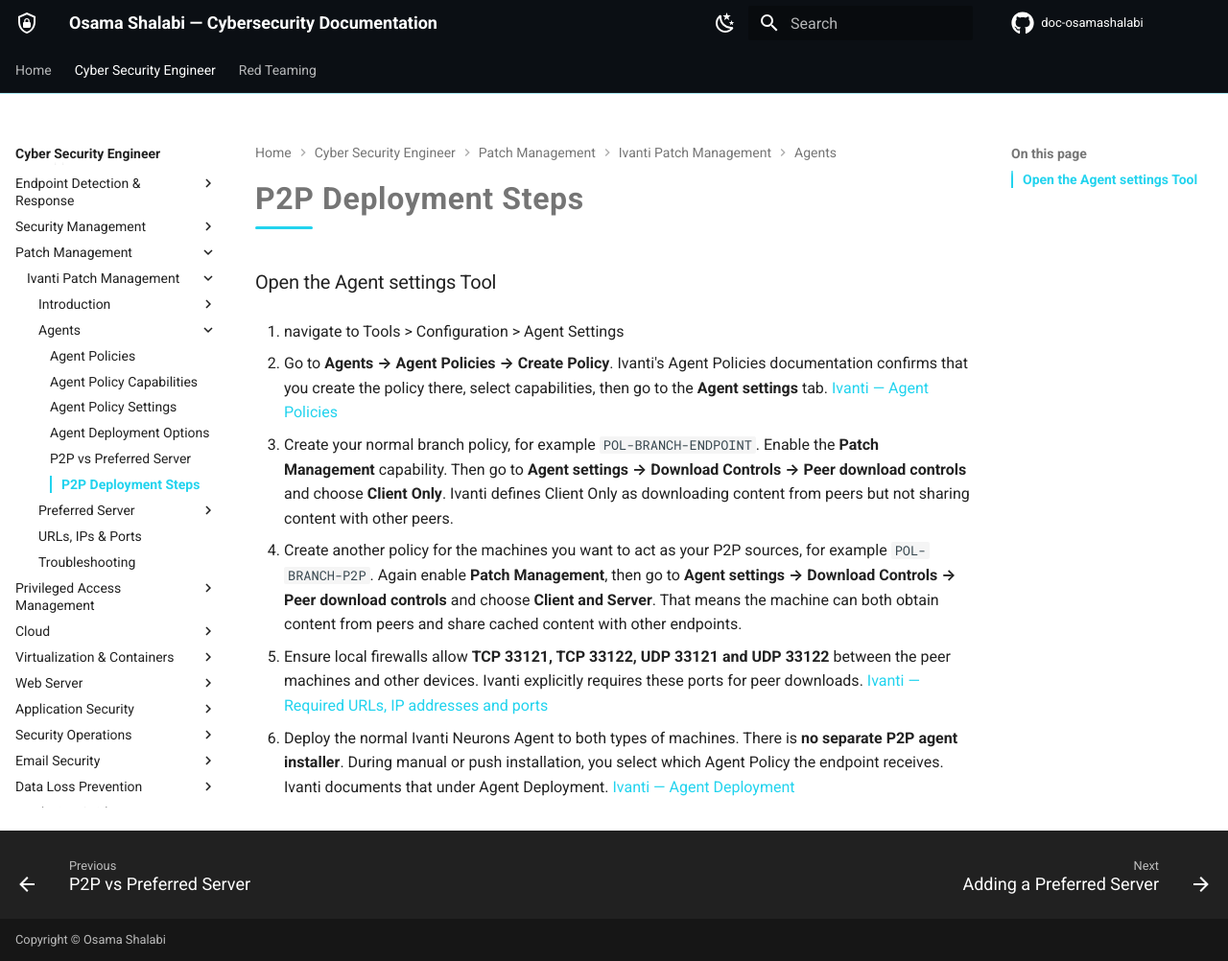
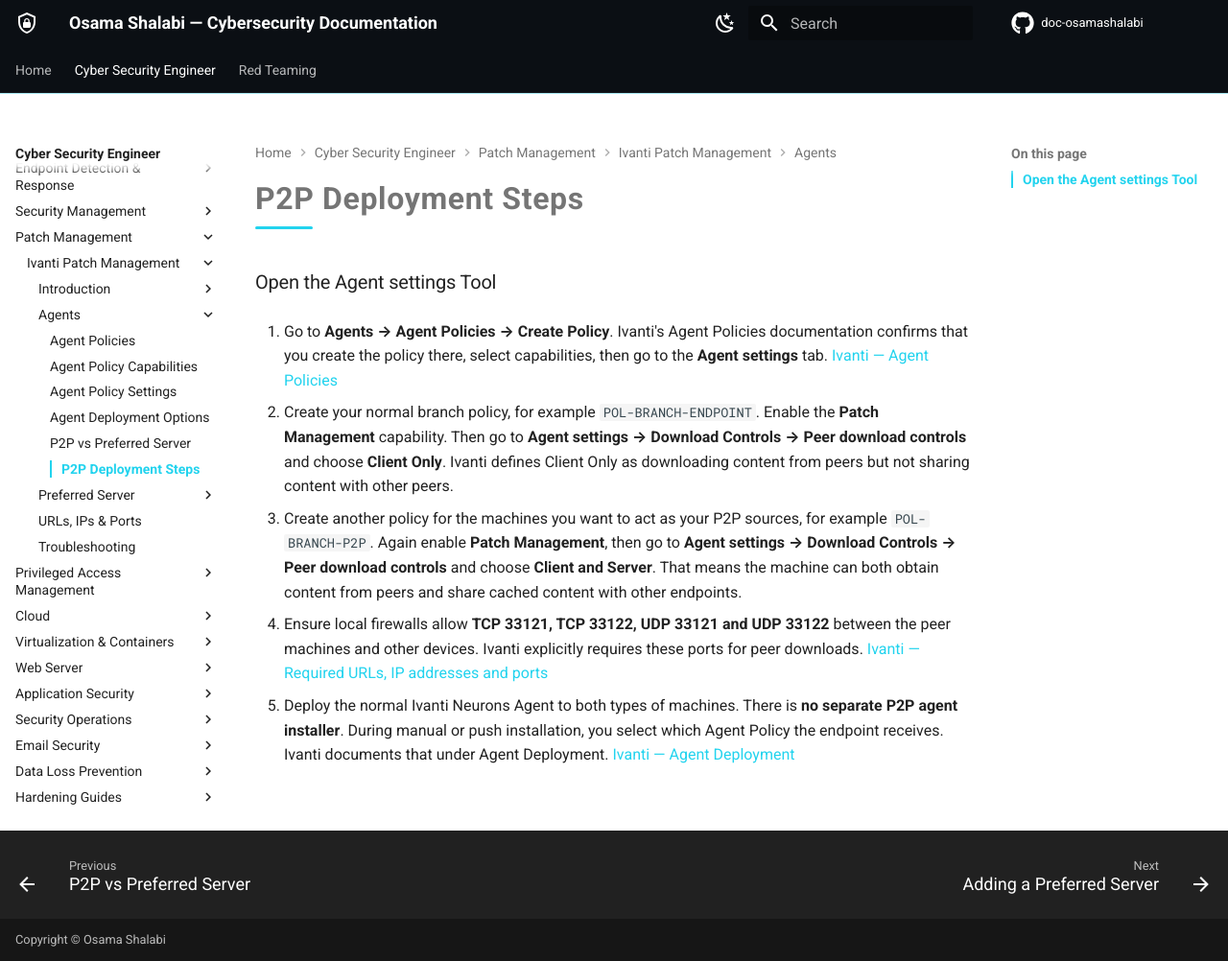
Before and after one commit to osamashalabi432-png/doc-osamashalabi, an MkDocs documentation site: the page built from docs/cyber-security-engineer/patch-management/ivanti/Agents/P2P deployment steps.md, in a window 1280 px wide and 1002 px high. Shown: the whole window at 96% size. Built offline with MkDocs 1.6.1 and Material for MkDocs 9.7.7, drawn with Linux system fonts in a browser that asks for light colours; comment, search, counter and statistics services are not loaded.

Commit message:
vault backup: 2026-10-03 19:08:45

```diff
--- a/docs/cyber-security-engineer/patch-management/ivanti/Agents/P2P deployment steps.md
+++ b/docs/cyber-security-engineer/patch-management/ivanti/Agents/P2P deployment steps.md
@@ -1,18 +1,11 @@
 ### Open the Agent settings Tool
-1. navigate to Tools > Configuration > Agent Settings
 
+1. Go to **Agents → Agent Policies → Create Policy**. Ivanti's Agent Policies documentation confirms that you create the policy there, select capabilities, then go to the **Agent settings** tab.      [Ivanti — Agent Policies](https://help.ivanti.com/ht/help/en_US/CLOUD/vNow/agent-policies.htm?utm_source=chatgpt.com)
 
+2. Create your normal branch policy, for example `POL-BRANCH-ENDPOINT`. Enable the **Patch Management** capability. Then go to **Agent settings → Download Controls → Peer download controls** and choose **Client Only**. Ivanti defines Client Only as downloading content from peers but not sharing content with other peers.
 
+3. Create another policy for the machines you want to act as your P2P sources, for example `POL-BRANCH-P2P`. Again enable **Patch Management**, then go to **Agent settings → Download Controls → Peer download controls** and choose **Client and Server**. That means the machine can both obtain content from peers and share cached content with other endpoints.
 
+4. Ensure local firewalls allow **TCP 33121, TCP 33122, UDP 33121 and UDP 33122** between the peer machines and other devices. Ivanti explicitly requires these ports for peer downloads.      [Ivanti — Required URLs, IP addresses and ports](https://help.ivanti.com/ht/help/en_US/CLOUD/vNow/platform-allowlist.htm?utm_source=chatgpt.com)
 
-
-
-2. Go to **Agents → Agent Policies → Create Policy**. Ivanti's Agent Policies documentation confirms that you create the policy there, select capabilities, then go to the **Agent settings** tab.      [Ivanti — Agent Policies](https://help.ivanti.com/ht/help/en_US/CLOUD/vNow/agent-policies.htm?utm_source=chatgpt.com)
-
-3. Create your normal branch policy, for example `POL-BRANCH-ENDPOINT`. Enable the **Patch Management** capability. Then go to **Agent settings → Download Controls → Peer download controls** and choose **Client Only**. Ivanti defines Client Only as downloading content from peers but not sharing content with other peers.
-
-4. Create another policy for the machines you want to act as your P2P sources, for example `POL-BRANCH-P2P`. Again enable **Patch Management**, then go to **Agent settings → Download Controls → Peer download controls** and choose **Client and Server**. That means the machine can both obtain content from peers and share cached content with other endpoints.
-
-5. Ensure local firewalls allow **TCP 33121, TCP 33122, UDP 33121 and UDP 33122** between the peer machines and other devices. Ivanti explicitly requires these ports for peer downloads.      [Ivanti — Required URLs, IP addresses and ports](https://help.ivanti.com/ht/help/en_US/CLOUD/vNow/platform-allowlist.htm?utm_source=chatgpt.com)
-
-6. Deploy the normal Ivanti Neurons Agent to both types of machines. There is **no separate P2P agent installer**. During manual or push installation, you select which Agent Policy the endpoint receives. Ivanti documents that under Agent Deployment.      [Ivanti — Agent Deployment](https://help.ivanti.com/ht/help/en_US/CLOUD/vNow/agent-deployment.htm?utm_source=chatgpt.com)
+5. Deploy the normal Ivanti Neurons Agent to both types of machines. There is **no separate P2P agent installer**. During manual or push installation, you select which Agent Policy the endpoint receives. Ivanti documents that under Agent Deployment.      [Ivanti — Agent Deployment](https://help.ivanti.com/ht/help/en_US/CLOUD/vNow/agent-deployment.htm?utm_source=chatgpt.com)
```
